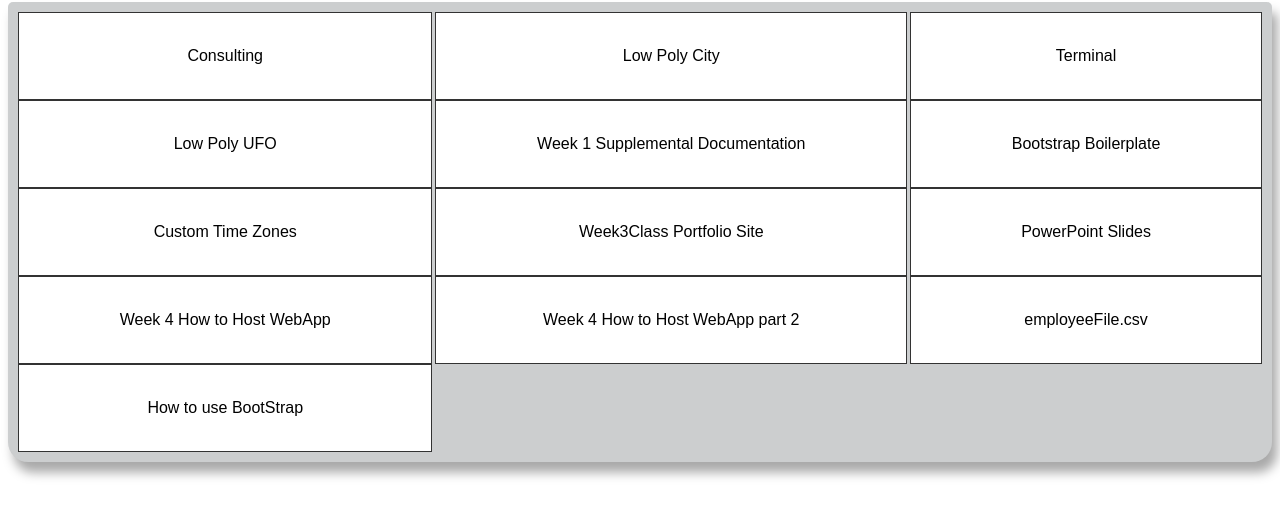
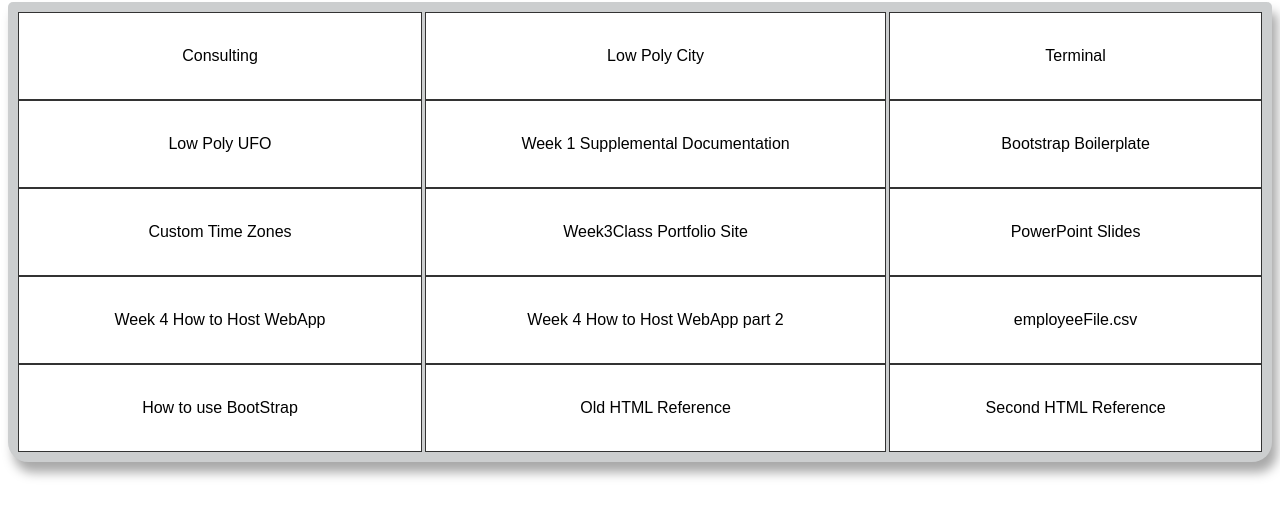
Before and after one commit to BluePrintLabs/mainlab, a plain HTML site: page bluescroll.html in a window 1280 px wide. Shown: the part 78-594 px from the top of the page. Drawn offline with nearby package versions, Linux system fonts and the light colour scheme.

Commit message:
Update bluescroll.html

```diff
--- a/bluescroll.html
+++ b/bluescroll.html
@@ -28,6 +28,8 @@
     <div class="grid-item"><a href="https://youtu.be/xGULrvsgLGg"><button class="btn success">Week 4 How to Host WebApp part 2</button></a></div>
     <div class="grid-item"><a href="https://drive.google.com/file/d/1nfudRRIxnPY14q3-WgAmN052UloDGWk6/view?usp=sharing"><button class="btn success">employeeFile.csv</button></a></div>
     <div class="grid-item"><a href="https://youtu.be/KrseHMsTtus"><button class="btn success">How to use BootStrap</button></a></div>
+    <div class="grid-item"><a href="https://web.stanford.edu/group/csp/cs21/htmlcheatsheet.pdf"><button class="btn success">Old HTML Reference</button></a></div>
+    <div class="grid-item"><a href="https://www.december.com/html/spec/HTML5-Cheat-Sheet.pdf"><button class="btn success">Second HTML Reference</button></a></div>
 </div>
 
 
```
